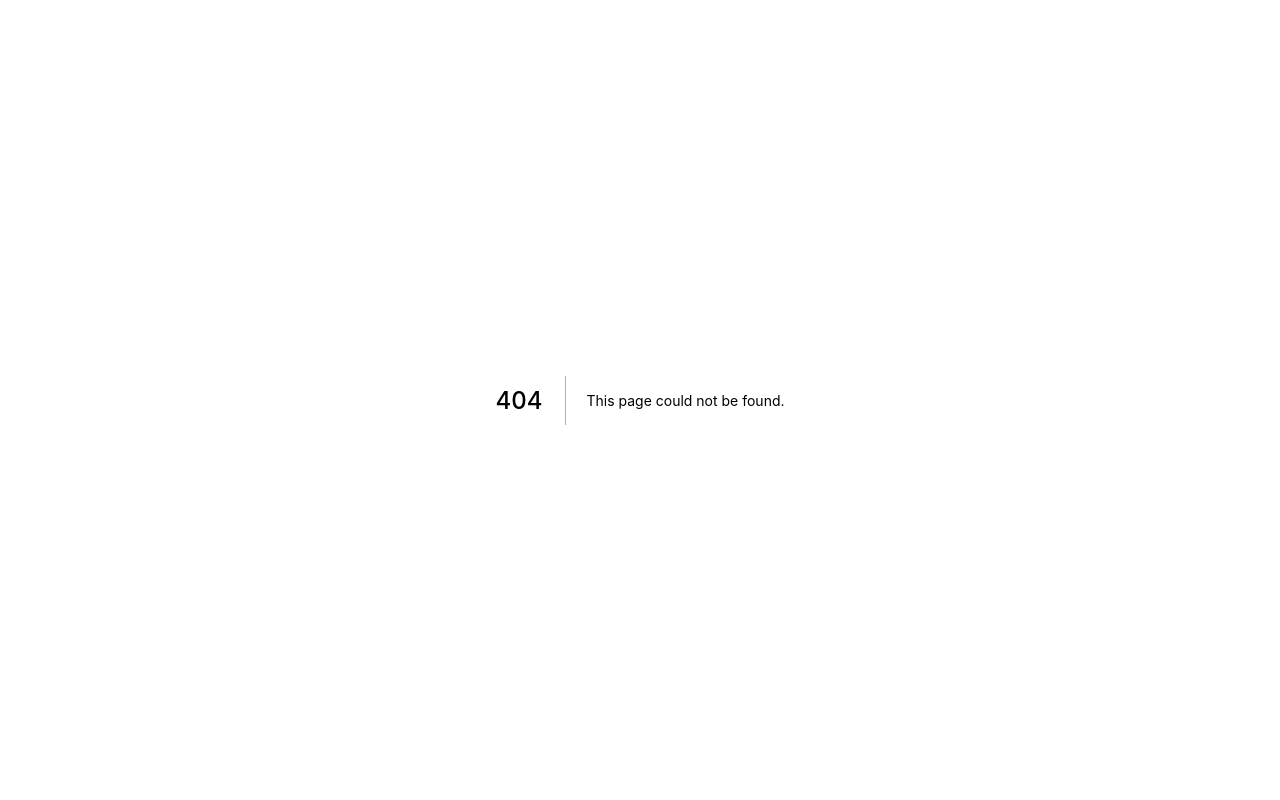
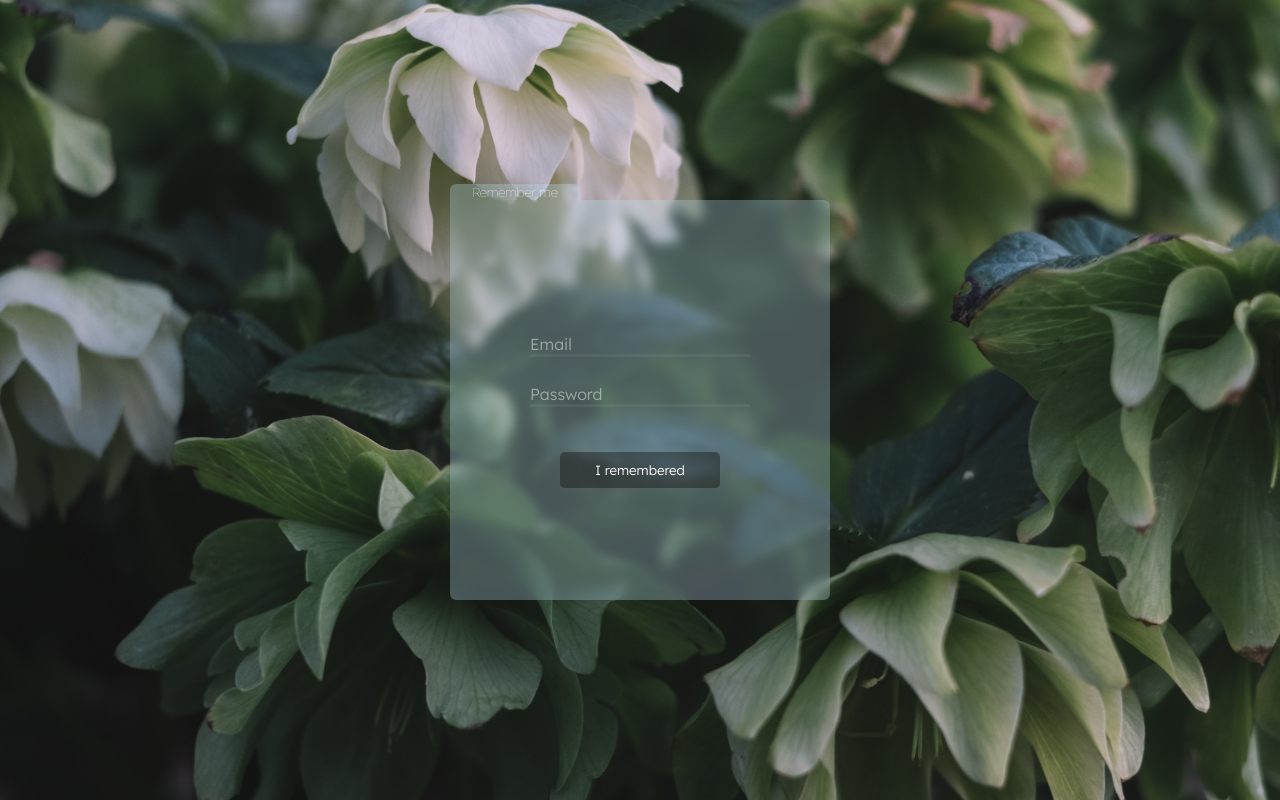
Before and after one commit to LuciLua/localStorage, a Next.js app: page /rememberMe in a window 1280 px wide. Before the commit this address had no page. Built offline with nearby package versions, Linux system fonts and the light colour scheme.

Commit message:
✨ forgot my passw page ok and infos

```diff
--- a/src/pages/createAccount.js
+++ b/src/pages/createAccount.js
@@ -122,6 +122,7 @@ function CreateAccount() {
             <label htmlFor="userImage">Your Photo (link Pinterest or twitter)</label>
           </div>
           <button
+          className="btnMain"
             type="submit"
             id="submitSign"
             onClick={(e) => {
@@ -131,7 +132,7 @@ function CreateAccount() {
           >
             SignIn
           </button>
-          <button>
+          <button className="btnSecondary">
             <Link href="/">
               <a>Already have a account.</a>
             </Link>
--- /dev/null
+++ b/src/pages/rememberMe.js
@@ -0,0 +1,54 @@
+import Image from "next/image";
+import Link from "next/link";
+import { useState } from "react";
+
+function rememberMe() {
+    if (typeof window !== "undefined") {
+        const loginLocal = localStorage;
+    }
+
+    return (
+        <div className={"container"}>
+            <div className={"content"}>
+                <Image
+                    src="/background.jpg"
+                    layout="fill"
+                    objectFit="cover"
+                    alt="background"
+                />
+                <form>
+                    <div className={"formLabel"}>
+                        <h1>Remember me</h1>
+                    </div>
+                    <div className={"inputArea"}>
+                        <input
+                            type="text"
+                            id="email"
+                            name="email"
+                            required
+                            value={localStorage.getItem('@luciLua-email')}
+                        />
+                        <label htmlFor="email">Email</label>
+                    </div>
+                    <div className={"inputArea"}>
+                        <input
+                            type="text"
+                            id="password"
+                            name="password"
+                            required
+                            value={localStorage.getItem('@luciLua-password')}
+                        />
+                        <label htmlFor="password">Password</label>
+                    </div>
+                    <button className={"btnMain"}>
+                        <Link href="/">
+                            <a>I remembered</a>
+                        </Link>
+                    </button>
+                </form>
+            </div>
+        </div>
+    );
+}
+
+export default rememberMe;
--- a/src/pages/secret.js
+++ b/src/pages/secret.js
@@ -41,6 +41,8 @@ function Secret(props) {
         setImageURL(imageInsert)
     }, [])
 
+    // https://nextjs.org/docs/messages/react-hydration-error
+
 
     // const { userName, imageUrl } = props
 
--- a/src/styles/style.css
+++ b/src/styles/style.css
@@ -34,6 +34,8 @@ body {
   flex-direction: column;
 
   font-family: "Lexend", sans-serif;
+
+  user-select: none;
 }
 
 .content > * {
@@ -182,34 +184,55 @@ form button {
   cursor: pointer;
 }
 
-form button:nth-of-type(1) {
+form button.btnPrimary {
+  background-color: transparent;
+  margin-right: -105px;
+}
+form button.btnPrimary a {
+  text-decoration: none;
+  display: flex;
+  justify-content: flex-start;
+
+  font-size: 11px;
+
+  color: rgba(255, 255, 255, 0.337);
+}
+
+form button.btnPrimary a:hover{
+  color: rgba(255, 255, 255, 0.466);
+}
+
+form button.btnMain{
   padding: 10px 35px;
   background-color: #1a1a1a72;
   color: #fff;
   margin-top: 40px;
 }
 
-form button:nth-of-type(2) {
+form button.btnMain a{
+  color: #fff;
+  text-decoration: none;
+}
+
+form button.btnMain:hover{
+  background-color: #1a1a1aaf;
+}
+
+form button.btnSecondary {
   background-color: transparent;
   color: #fff;
-  text-decoration: underline;
   margin-top: 20px;
 }
 
-form button:nth-of-type(2) a {
+form button.btnSecondary a {
   color: #fff;
 }
 
-form button:nth-of-type(1):hover {
-  background-color: #1a1a1aaf;
-}
-
-form button:nth-of-type(2):hover a {
+form button.btnSecondary:hover a {
   color: rgb(218, 235, 255);
 }
 
 .secretSection {
-
   background-color: #bde2f54b;
   color: #fff;
   backdrop-filter: blur(5px);
@@ -243,7 +266,7 @@ form button:nth-of-type(2):hover a {
   border-radius: 6px;
 }
 
-.userImg{
+.userImg {
   overflow: hidden;
   margin: auto;
   border: 1px solid rgb(220, 220, 220);
```
Also changed, not shown: src/pages/index.js (+7 -1 lines).
